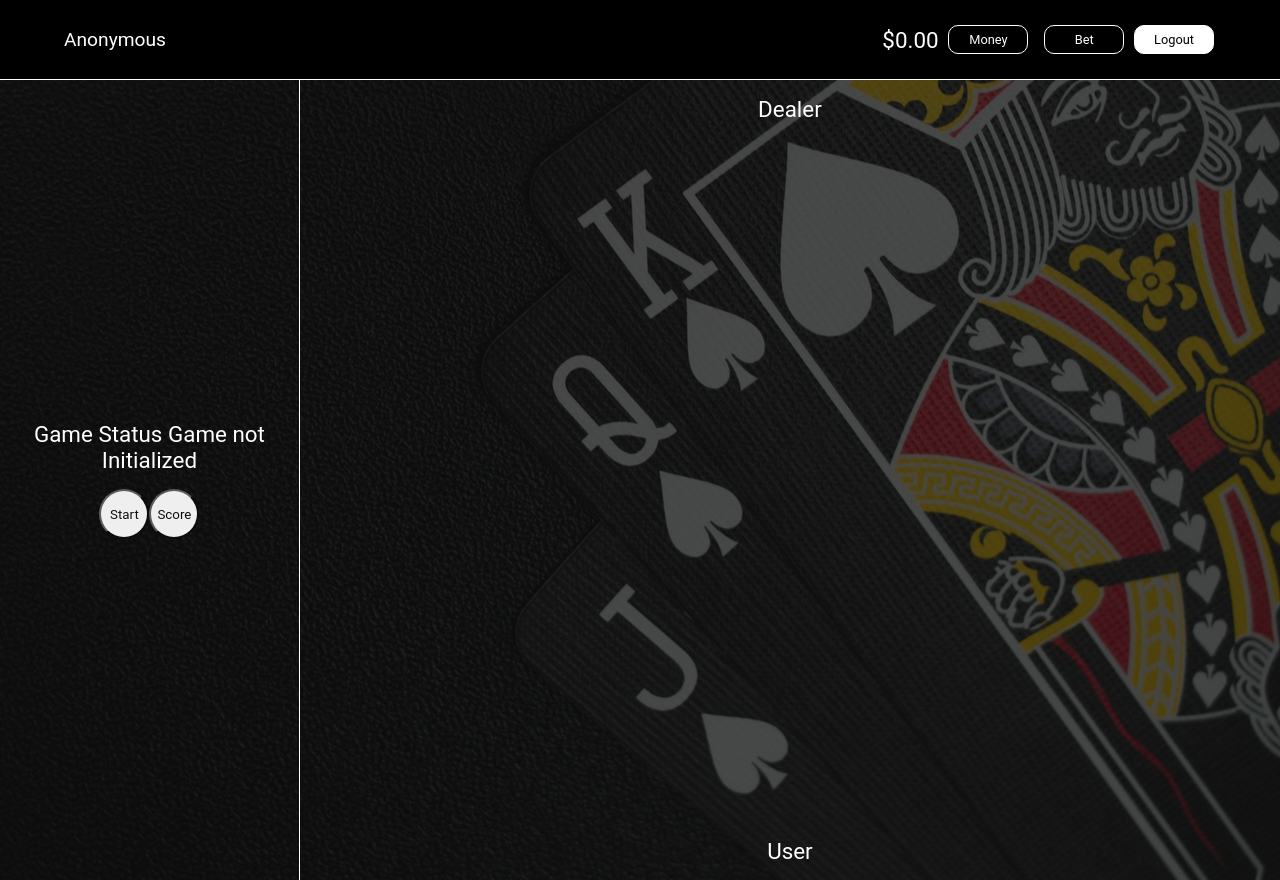
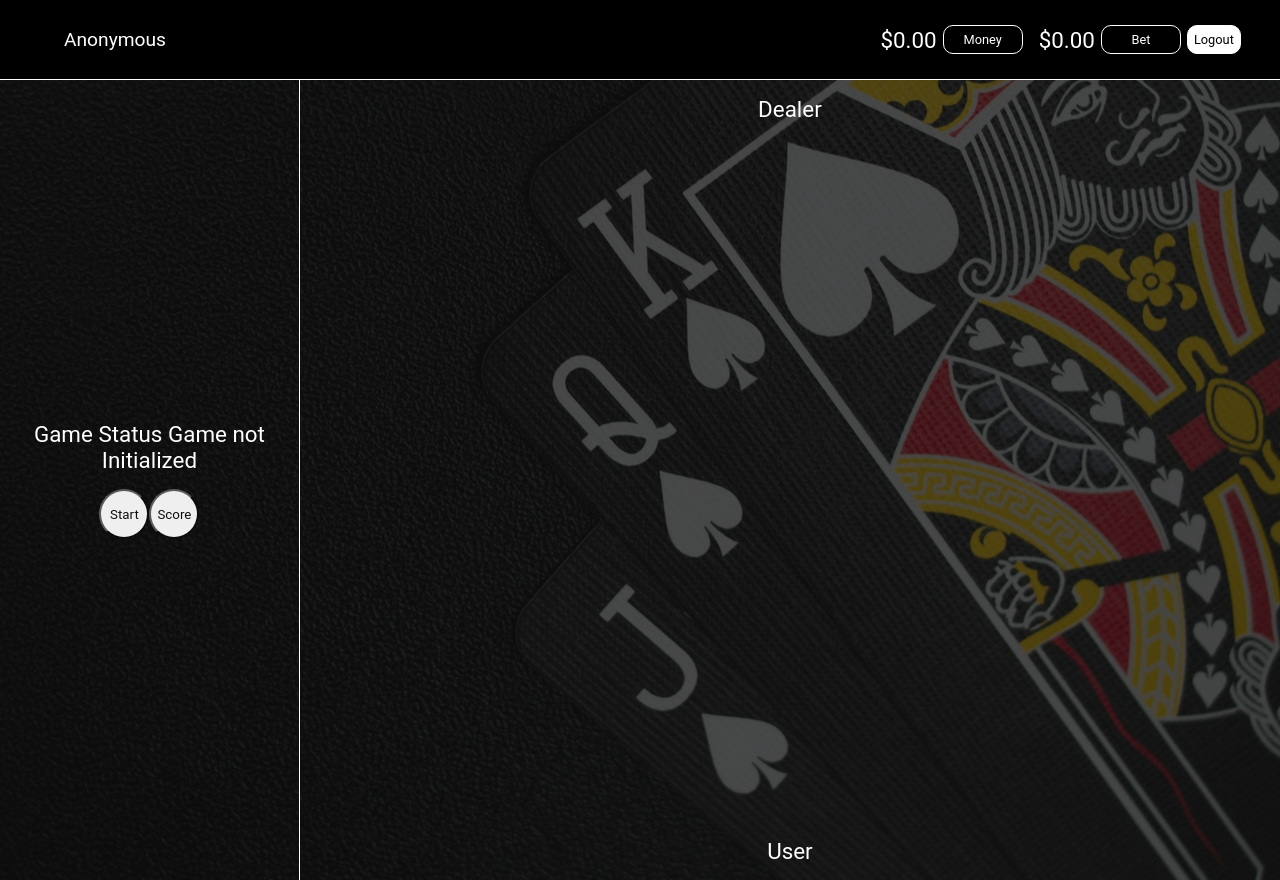
Before and after one commit to robpduo/RedKing, a React (Create React App) app in the folder blackjack-frontend/: page /playgame in a window 1280 px wide. Built offline with nearby package versions, Linux system fonts and the light colour scheme.

Commit message:
lock bets and display bet amount!

```diff
--- a/blackjack-frontend/src/Components/Bet/Bet.tsx
+++ b/blackjack-frontend/src/Components/Bet/Bet.tsx
@@ -54,7 +54,7 @@ export const Bet: React.FC = () => {
             type="button"
             className="withdrawBtn"
             id="WithdrawBtn"
-            value="Withdraw"
+            value="Bet"
             onClick={handleSubmit}
           />
           <input
--- a/blackjack-frontend/src/Components/Navbar/Navbar.tsx
+++ b/blackjack-frontend/src/Components/Navbar/Navbar.tsx
@@ -11,15 +11,8 @@ export const Navbar: React.FC = () => {
   // const navigator = useNavigate();
 
   const userInfo = useSelector((state: RootState) => state.user.user);
-  // console.log('coming from Navbar line 15 ', userInfo);
-
-  // const handleLogout = () => {
-  //   dispatch(logoutUser());
-  // };
-
-  // useEffect(() => {
-  //   console.log("coming from Navbar line 22 useEffect ", userInfo?.firstName);
-  // }, [userInfo]);
+  const userState = useSelector((state: RootState) => state.user);
+  const gameState = useSelector((state: RootState) => state.game);
 
   return (
     <nav className="navBar">
@@ -32,9 +25,16 @@ export const Navbar: React.FC = () => {
           <Link to="/money">
             <button className="moneyBtn">Money</button>
           </Link>
-          <Link to="/bet">
-            <button className="betBtn">Bet</button>
-          </Link>
+
+          <p>{userInfo ? `$${userState.bet}` : '$0.00'}</p>
+          {gameState.gameStatus.includes("Game not Initialized")
+            ? <Link to="/bet">
+              <button className="betBtn">Bet</button>
+            </Link>
+            : <>Bet Locked!</>
+          }
+
+
 
           <LogOutButton />
         </div>
```
